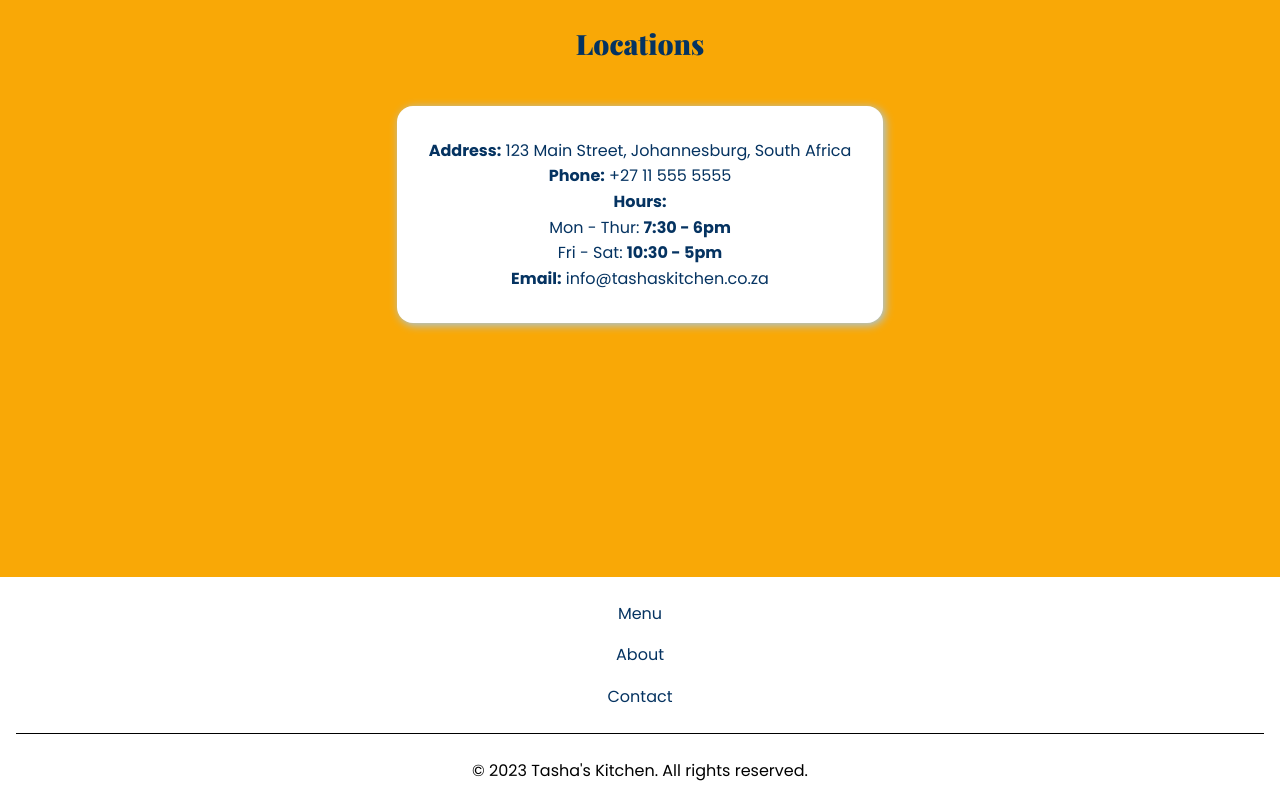
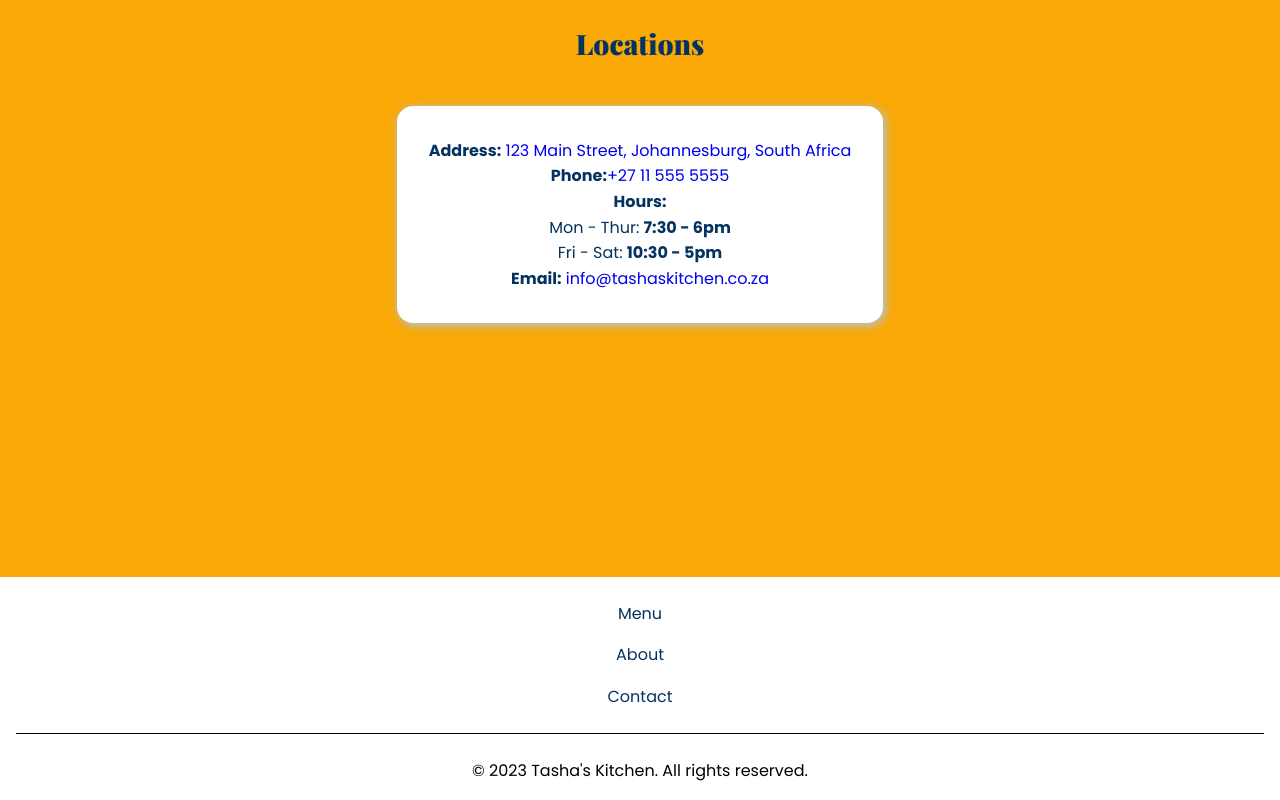
Before and after one commit to chriszimbizi/tashas-restaurant-landing-page, a plain HTML site: page index.html in a window 1280 px wide. Shown: the part 2550-3350 px from the top of the page. Drawn offline with nearby package versions, Linux system fonts and the light colour scheme.

Commit message:
Add links to contact section

```diff
--- a/index.html
+++ b/index.html
@@ -99,16 +99,29 @@
         <h2 class="section-title">Locations</h2>
         <div class="contact-info">
           <p>
-            <strong>Address:</strong> 123 Main Street, Johannesburg, South
-            Africa
+            <strong>Address:</strong>
+            <a
+              href="https://goo.gl/maps/Ahy1KHHMzgpf4eh89?coh=178571&entry=tt"
+              target="_blank"
+            >
+              123 Main Street, Johannesburg, South Africa
+            </a>
           </p>
-          <p><strong>Phone:</strong> +27 11 555 5555</p>
+          <p>
+            <strong>Phone:</strong
+            ><a href="tel:+27 11 555 5555">+27 11 555 5555</a>
+          </p>
           <div class="contact-info-hours">
             <p><strong>Hours:</strong></p>
             <p>Mon - Thur: <strong>7:30 - 6pm</strong></p>
             <p>Fri - Sat: <strong>10:30 - 5pm</strong></p>
           </div>
-          <p><strong>Email:</strong> info@tashaskitchen.co.za</p>
+          <p>
+            <strong>Email:</strong>
+            <a href="mailto:info@tashaskitchen.co.za"
+              >info@tashaskitchen.co.za</a
+            >
+          </p>
         </div>
       </section>
     </main>
```
